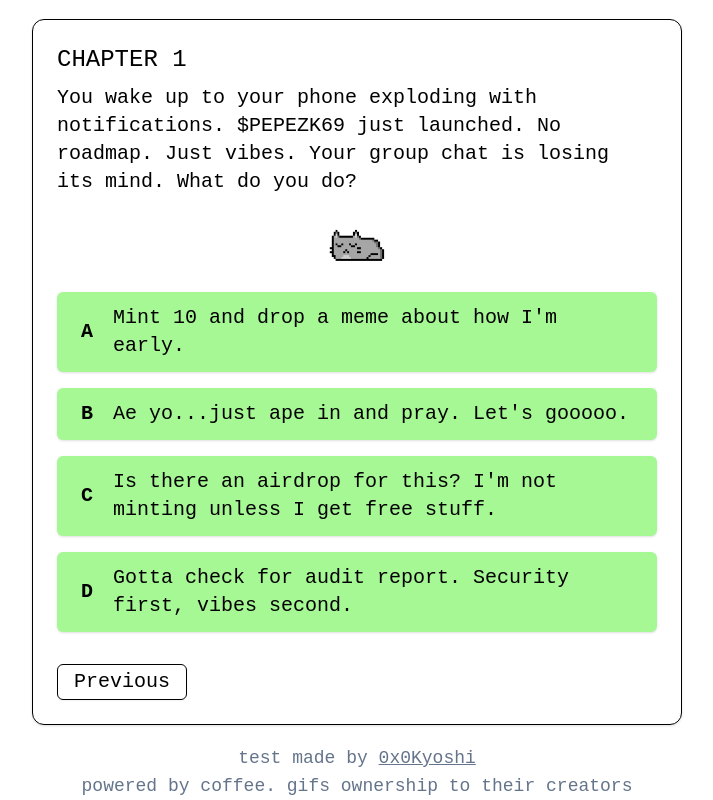
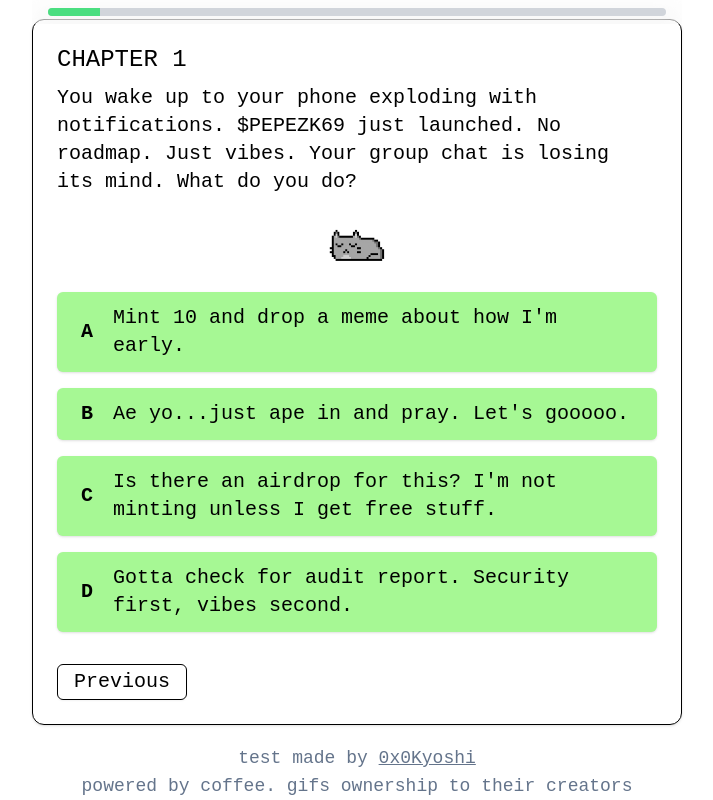
Before and after one commit to volantxs/web3-personality-test, a React (Create React App) app: page / in a window 1280 px wide. Both pictures are taken after a click on the button "Find My Card (beta-access)". Shown: the whole page, without its empty margins (283-996 px from the left). Built offline with nearby package versions, Linux system fonts and the light colour scheme.

Commit message:
optimized results page

```diff
--- a/src/components/Questions.tsx
+++ b/src/components/Questions.tsx
@@ -34,7 +34,19 @@ const Question: React.FC<{ onGoHome: () => void }> = ({ onGoHome }) => {
   };
 
   return (
-    <Card className="my-2 mx-auto animate-fade-in w-full max-w-[400px] sm:max-w-[500px] md:max-w-[650px]">
+    <div>
+      <div className="fixed top-0 left-0 w-full z-50 flex justify-center">
+  <div className="backdrop-blur-md bg-white/30 w-full max-w-[650px] h-6 flex items-center px-4">
+    <div className="w-full bg-gray-300 rounded-full h-2 overflow-hidden">
+      <div
+        className="bg-green-400 h-2 transition-all duration-300 ease-in-out"
+        style={{ width: `${((currentQuestionIndex + 1) / totalQuestions) * 100}%` }}
+      />
+    </div>
+  </div>
+</div>
+
+<Card className="my-2 mx-auto animate-fade-in w-full max-w-[400px] sm:max-w-[500px] md:max-w-[650px]">
       <CardContent className="pt-6 ">
         <h3 className="text-2xl font-medium mb-2">{currentQuestion.chapter}</h3>
         <p className="text-xl mb-4">{currentQuestion.text}</p>
@@ -72,6 +84,8 @@ const Question: React.FC<{ onGoHome: () => void }> = ({ onGoHome }) => {
         </div>
       </CardContent>
     </Card>
+    </div>
+
   );
 };
 
--- a/src/components/ResultsPage.tsx
+++ b/src/components/ResultsPage.tsx
@@ -20,12 +20,12 @@ const ResultsPage = () => {
   const primaryArchetype = nonZeroArchetypes[0];
 const secondaryArchetype = nonZeroArchetypes[1];
   return (
-    <div className="result-container  text-center mt-8">
+    <div className="result-container text-center mt-8">
       <h1 className="sm:text-3xl md:text-4xl font-bold">*drumrolling*</h1>
       {secondaryArchetype && (
         <h3 className="sm:text-xl md:text-2xl mt-2">ps...your alter ego is {secondaryArchetype.name}</h3>
       )}
-      <div className="image-container m-10" >
+      <div className="image-container mb-5" >
         <img
           src={`/images/${primaryArchetype.key}.jpg`}
           alt={primaryArchetype.name}
@@ -33,10 +33,10 @@ const secondaryArchetype = nonZeroArchetypes[1];
         />
         <h3 className="sm:text-lg md:text-2xl mt-6 mb-0">Screenshot & share on X anon!</h3>
       </div>
-      <div className="button-row mt-0" style={{ display: 'flex', gap: '1rem', justifyContent: 'center' }}>
+      <div className="button-row mb-2 flex">
         <button
       onClick={() => navigate("/wall-of-anon")}
-      className='sm:text-2xl md:text-2xl w-full flex-1 px-3 mx-8 py-3 text-[5vw] bg-[#a6f894] text-[#000000] rounded-lg shadow-lg hover:bg-[#000000] hover:text-[#ffffff] transition-all'
+      className='sm:text-2xl md:text-2xl w-full flex-1 px-3 py-3 text-[5vw] bg-[#a6f894] text-[#000000] rounded-lg shadow-lg hover:bg-[#000000] hover:text-[#ffffff] transition-all'
       // style={{ padding: '0.5rem 1.5rem', fontSize: '1rem' }}
     >Check Other Cards</button>
       </div>
```
